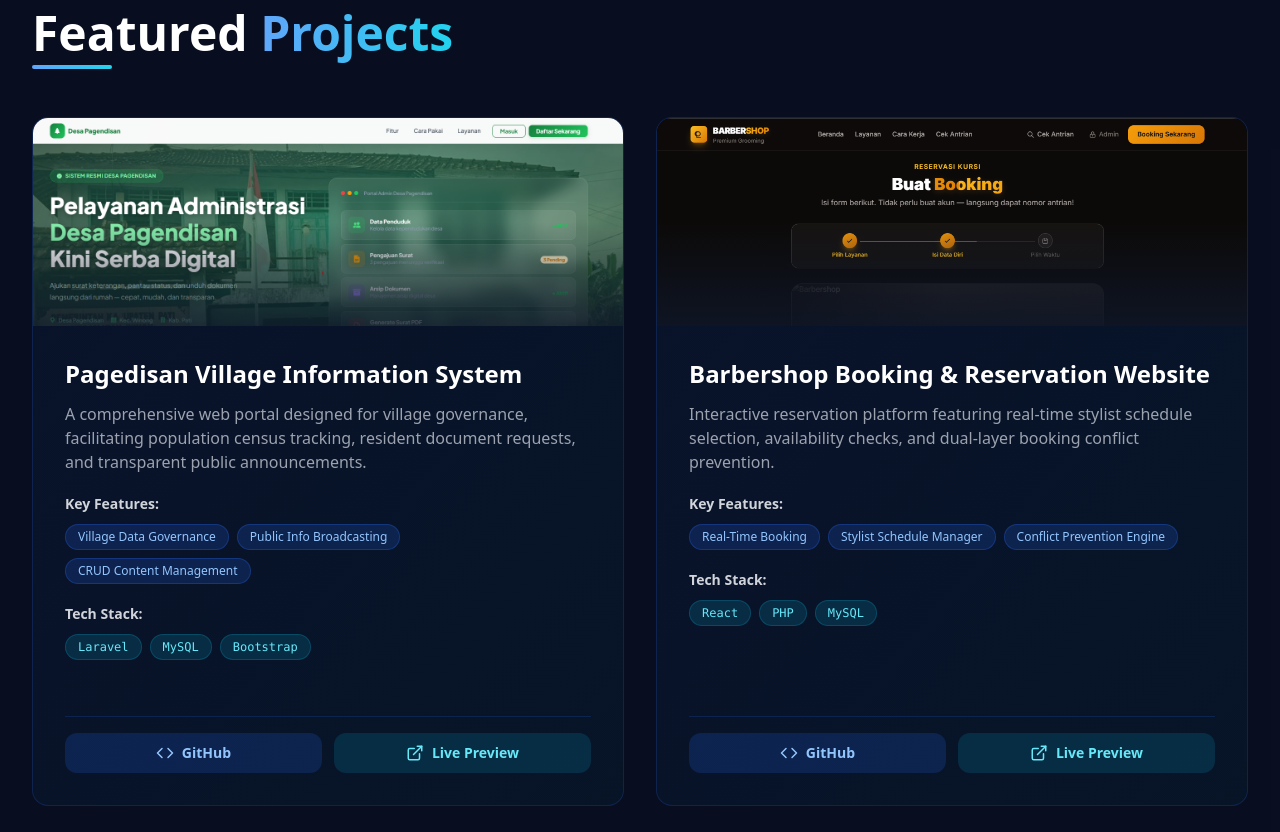
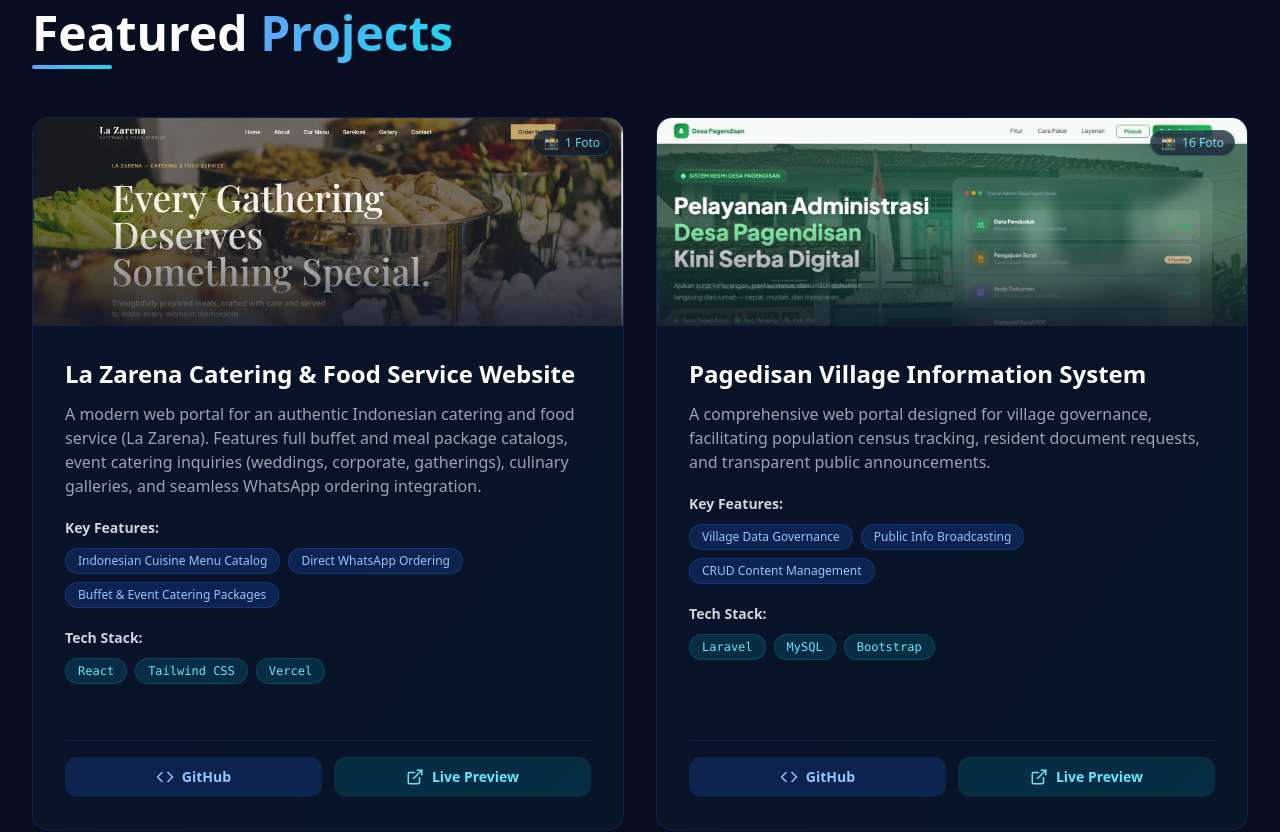
Before and after one commit to AchmadZalmanAlfarizy/Portofolio, a React (Vite) app: page / in a window 1280 px wide. Shown: the part 2900-3732 px from the top of the page. Built offline with nearby package versions, Linux system fonts and the light colour scheme.

Commit message:
Tambah web cattering project

```diff
--- a/src/components/Projects.jsx
+++ b/src/components/Projects.jsx
@@ -129,7 +129,13 @@ export default function Projects() {
             >
               {/* Image Area */}
               <div>
-                <div className="h-52 relative overflow-hidden bg-slate-950">
+                <div
+                  onClick={() => openModal(project)}
+                  className={`h-52 relative overflow-hidden bg-slate-950 ${
+                    project.screenshots && project.screenshots.length > 0 ? 'cursor-pointer group/img' : ''
+                  }`}
+                  title={project.screenshots && project.screenshots.length > 0 ? 'Klik untuk melihat galeri foto' : ''}
+                >
                   <img
                     src={project.image}
                     alt={project.title}
@@ -137,6 +143,12 @@ export default function Projects() {
                     className="w-full h-full object-cover object-top transition-transform duration-500 group-hover:scale-105"
                   />
                   <div className="absolute inset-0 bg-gradient-to-t from-slate-900/80 via-transparent to-transparent" />
+                  {project.screenshots && project.screenshots.length > 0 && (
+                    <div className="absolute top-3 right-3 bg-slate-900/80 backdrop-blur-md text-xs text-cyan-300 border border-cyan-500/30 px-2.5 py-1 rounded-full flex items-center gap-1.5 opacity-90 group-hover:opacity-100 transition-opacity">
+                      <span>📸</span>
+                      <span>{project.screenshots.length} Foto</span>
+                    </div>
+                  )}
                 </div>
 
                 {/* Content */}
@@ -197,6 +209,17 @@ export default function Projects() {
                     <Code size={18} />
                     <span>{t.projects.githubBtn}</span>
                   </a>
+                  {project.demo ? (
+                    <a
+                      href={project.demo}
+                      target="_blank"
+                      rel="noopener noreferrer"
+                      className="flex-1 flex items-center justify-center gap-2 py-3 sm:py-2.5 px-4 bg-cyan-600/20 hover:bg-cyan-600/40 active:scale-95 text-cyan-300 rounded-xl transition-all duration-200 font-semibold text-sm cursor-pointer"
+                    >
+                      <ExternalLink size={18} />
+                      <span>{t.projects.liveBtn}</span>
+                    </a>
+                  ) : (
                     <button
                       onClick={() => openModal(project)}
                       disabled={!project.screenshots || project.screenshots.length === 0}
@@ -213,6 +236,7 @@ export default function Projects() {
                           : t.projects.comingSoonBtn}
                       </span>
                     </button>
+                  )}
                 </div>
               </div>
             </motion.div>
@@ -237,14 +261,28 @@ export default function Projects() {
               onClick={(e) => e.stopPropagation()}
               className="relative max-w-6xl w-full max-h-[92dvh] bg-slate-900 rounded-2xl overflow-hidden shadow-2xl border border-slate-800 flex flex-col"
             >
+              {/* Top Action Buttons */}
+              <div className="absolute top-3 right-3 sm:top-4 sm:right-4 z-30 flex items-center gap-2">
+                {currentProject.demo && (
+                  <a
+                    href={currentProject.demo}
+                    target="_blank"
+                    rel="noopener noreferrer"
+                    className="flex items-center gap-1.5 px-3.5 py-2 bg-cyan-600/90 active:bg-cyan-700 hover:bg-cyan-600 text-white rounded-full shadow-xl transition-all active:scale-95 text-xs sm:text-sm font-semibold cursor-pointer backdrop-blur-sm"
+                  >
+                    <ExternalLink size={16} />
+                    <span>{t.projects.liveBtn}</span>
+                  </a>
+                )}
                 {/* Close Button - Optimized 44px Touch Target for Android/iOS */}
                 <button
                   onClick={closeModal}
-                className="absolute top-3 right-3 sm:top-4 sm:right-4 z-30 w-11 h-11 flex items-center justify-center bg-red-600/90 active:bg-red-700 hover:bg-red-600 text-white rounded-full shadow-xl transition-all active:scale-90 cursor-pointer"
+                  className="w-11 h-11 flex items-center justify-center bg-red-600/90 active:bg-red-700 hover:bg-red-600 text-white rounded-full shadow-xl transition-all active:scale-90 cursor-pointer"
                   aria-label="Close Preview"
                 >
                   <X size={22} />
                 </button>
+              </div>
 
               {/* Image Display Area with Touch Swipe Support */}
               <div
--- a/src/data/translations.js
+++ b/src/data/translations.js
@@ -100,6 +100,20 @@ export const translations = {
       liveBtn: 'Lihat Demo',
       comingSoonBtn: 'Coming Soon',
       items: [
+        {
+          id: 'catering',
+          title: 'Website Catering & Food Service La Zarena',
+          description:
+            'Website profil usaha katering makanan tradisional dan nusantara (La Zarena) dengan katalog paket menu prasmanan, layanan katering acara (pernikahan, gathering, event), galeri hidangan, serta pemesanan praktis terintegrasi WhatsApp.',
+          tech: ['React', 'Tailwind CSS', 'Vercel'],
+          image: '/catering/image.png',
+          features: ['Katalog Menu Masakan Nusantara', 'Pemesanan Langsung WhatsApp', 'Paket Prasmanan & Acara'],
+          github: 'https://github.com/AchmadZalmanAlfarizy/lazarena-catering',
+          demo: 'https://lazarena-catering.vercel.app/',
+          screenshots: [
+            '/catering/image.png',
+          ],
+        },
         {
           id: 'pangedisan',
           title: 'Website Informasi Desa Pangedisan',
@@ -442,6 +456,20 @@ export const translations = {
       comingSoonBtn: 'Coming Soon',
       items: [
         {
+          id: 'catering',
+          title: 'La Zarena Catering & Food Service Website',
+          description:
+            'A modern web portal for an authentic Indonesian catering and food service (La Zarena). Features full buffet and meal package catalogs, event catering inquiries (weddings, corporate, gatherings), culinary galleries, and seamless WhatsApp ordering integration.',
+          tech: ['React', 'Tailwind CSS', 'Vercel'],
+          image: '/catering/image.png',
+          features: ['Indonesian Cuisine Menu Catalog', 'Direct WhatsApp Ordering', 'Buffet & Event Catering Packages'],
+          github: 'https://github.com/AchmadZalmanAlfarizy/lazarena-catering',
+          demo: 'https://lazarena-catering.vercel.app/',
+          screenshots: [
+            '/catering/image.png',
+          ],
+        },
+        {
           id: 'pangedisan',
           title: 'Pagedisan Village Information System',
           description:
```
Also changed, not shown: public/catering/image.png (added), public/catering/lazarena.png (added). Lines whose indentation alone changed are shown as unchanged.
